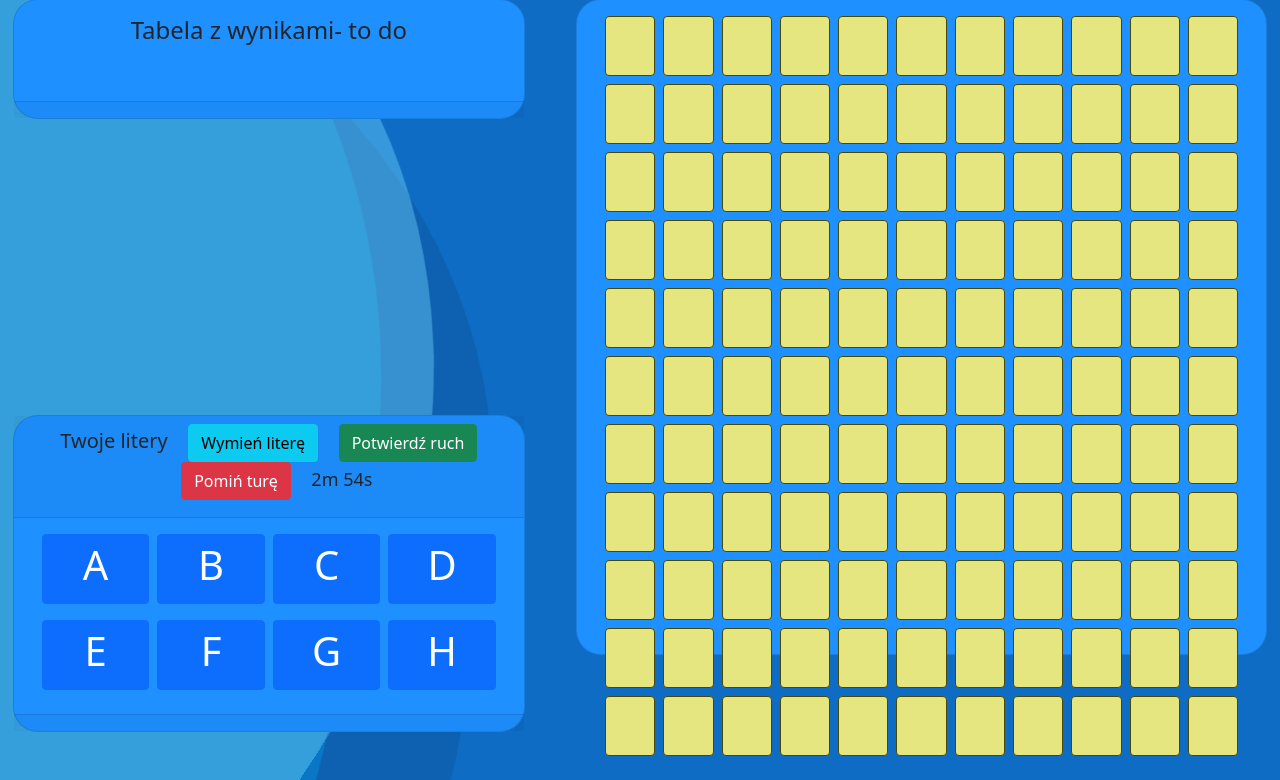
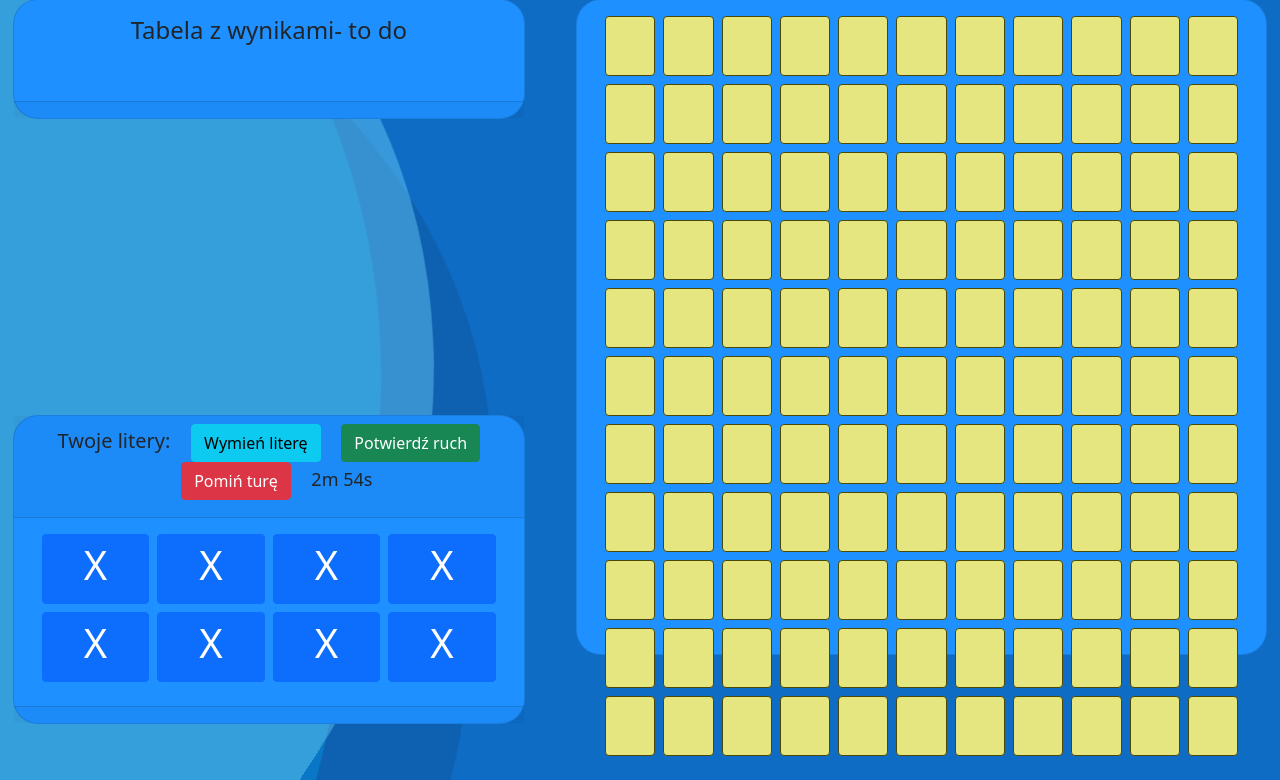
Before and after one commit to JakubSzcz/scrabble_www_flask, a Flask app: template website/templates/game.html in a window 1280 px wide. Shown: the part 154-934 px from the top of the page. Run offline with Flask 2, Linux system fonts and the light colour scheme; the template is opened without the code that fills it, so the values that code supplies are empty.

Commit message:
liter w rece generowane js

```diff
--- a/website/templates/game.html
+++ b/website/templates/game.html
@@ -45,7 +45,7 @@
             </div>
         </div>
 
-        <!--div z literam-->
+        <!--div z reka-->
         <div style="position: absolute; width: 40%; left: 1%; top:56%" id="divLitery">
             <div class="card" style="position: absolute;
             top: 50%;
@@ -55,64 +55,43 @@
             background-color: dodgerblue;
             border-radius: 25px;">
                 <div class="card-header">
-                    <h5 style="display: inline-block;">Twoje litery</h5>
+                    <h5 style="display: inline-block;">Twoje litery: </h5>
                     <div class=" ms-3 btn btn-info" style="display: inline-block;" id="wymienLitereBtn">Wymień literę
                     </div>
                     <div class=" ms-3 btn btn-success" style="display: inline-block;" id="potwierdzRuchBtn">Potwierdź
                         ruch</div>
-                    <div class=" ms-3 btn btn-danger" style="display: inline-block;" id="pominTureeBtn">Pomiń turę</div>
+                    <div class=" ms-3 btn btn-danger" style="display: inline-block;" id="pominTureBtn">Pomiń turę</div>
                     <div class=" ms-3" style="display: inline-block;">
                         <p id="countdown"></p>
                     </div>
 
                 </div>
                 <div class="card-body">
-                    <div class="container">
+                    <div class="container" id="rekaDiv">
 
-                        <div class="row align-items-start mb-2 g-2">
-                            <div class="col-sm">
-                                <div class="btn btn-primary mojaLiteraReka">
-                                    <h1 id="mojaLitera0">A</h1>
-                                </div>
-                            </div>
-                            <div class="col-sm">
-                                <div class="btn btn-primary mojaLiteraReka">
-                                    <h1 id="mojaLitera1">B</h1>
-                                </div>
-                            </div>
-                            <div class="col-sm">
-                                <div class="btn btn-primary mojaLiteraReka">
-                                    <h1 id="mojaLitera2">C</h1>
-                                </div>
-                            </div>
-                            <div class="col-sm">
-                                <div class="btn btn-primary mojaLiteraReka">
-                                    <h1 id="mojaLitera3">D</h1>
-                                </div>
-                            </div>
-                        </div>
-                        <div class="row align-items-end my-2 g-2">
-                            <div class="col-sm">
-                                <div class="btn btn-primary mojaLiteraReka">
-                                    <h1 id="mojaLitera4">E</h1>
-                                </div>
-                            </div>
-                            <div class="col-sm">
-                                <div class="btn btn-primary mojaLiteraReka">
-                                    <h1 id="mojaLitera5">F</h1>
-                                </div>
-                            </div>
-                            <div class="col-sm">
-                                <div class="btn btn-primary mojaLiteraReka">
-                                    <h1 id="mojaLitera6">G</h1>
-                                </div>
-                            </div>
-                            <div class="col-sm">
-                                <div class="btn btn-primary mojaLiteraReka">
-                                    <h1 id="mojaLitera7">H</h1>
-                                </div>
-                            </div>
-                        </div>
+                        <script type="text/javascript">
+                            let planszaReka = document.getElementById("rekaDiv");
+                            for (let i = 0; i < 2; i++) {
+                                let wierszReka = document.createElement("div");
+                                wierszReka.setAttribute('class', "row align-items-start mb-2 g-2");
+                                wierszReka.setAttribute('id', ('wierszReka' + i.toString()));
+                                for (let j = 0; j < 4; j++) {
+                                    let literaKontenerReka = document.createElement("div");
+                                    literaKontenerReka.setAttribute('class', "col-sm");
+                                    let literaBtnReka = document.createElement("div");
+                                    literaBtnReka.setAttribute('class', "btn btn-primary mojaLiteraReka");
+                                    let literaReka = document.createElement("h1");
+                                    literaReka.setAttribute('id', ('literaReka' + i.toString() + j.toString()));
+                                    literaReka.innerHTML = "X";
+                                    literaBtnReka.appendChild(literaReka);
+                                    literaKontenerReka.appendChild(literaBtnReka);
+                                    wierszReka.append(literaKontenerReka);
+                                }
+                                planszaReka.append(wierszReka);
+                            }
+                        </script>
+
+
                     </div>
                 </div>
                 <div class="card-footer"></div>
@@ -130,15 +109,15 @@
                         let plansza = document.getElementById("planszaDiv");
                         for (let i = 0; i < 11; i++) {
                             let wiersz = document.createElement("div");
-                            wiersz.setAttribute('class',"row align-items-start mb-2 g-2");
-                            wiersz.setAttribute('id',('wiersz'+ i.toString()));
-                            for(let j = 0; j<11; j++){
+                            wiersz.setAttribute('class', "row align-items-start mb-2 g-2");
+                            wiersz.setAttribute('id', ('wiersz' + i.toString()));
+                            for (let j = 0; j < 11; j++) {
                                 let literaKontener = document.createElement("div");
-                                literaKontener.setAttribute('class',"col-sm");
+                                literaKontener.setAttribute('class', "col-sm");
                                 let literaBtn = document.createElement("div");
-                                literaBtn.setAttribute('class',"btn btn-normal mojaLitera");
+                                literaBtn.setAttribute('class', "btn btn-normal mojaLitera");
                                 let litera = document.createElement("h1");
-                                litera.setAttribute('id',('litera'+ i.toString() + j.toString()));
+                                litera.setAttribute('id', ('litera' + i.toString() + j.toString()));
                                 literaBtn.appendChild(litera);
                                 literaKontener.appendChild(literaBtn);
                                 wiersz.append(literaKontener);
```
